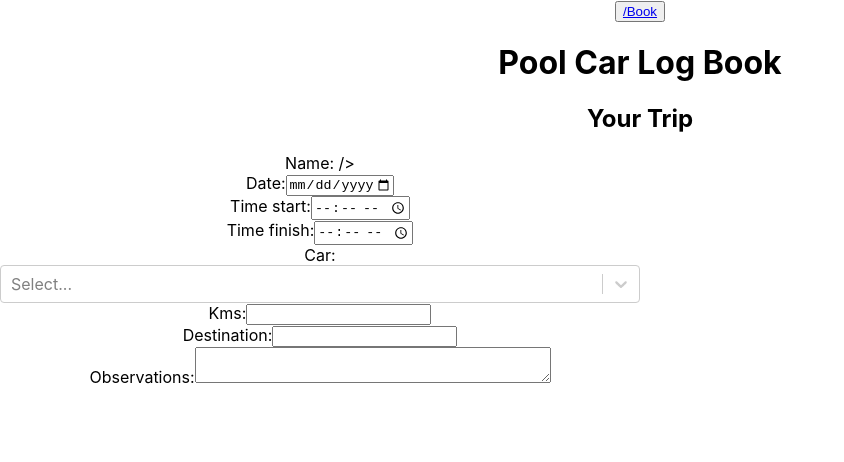
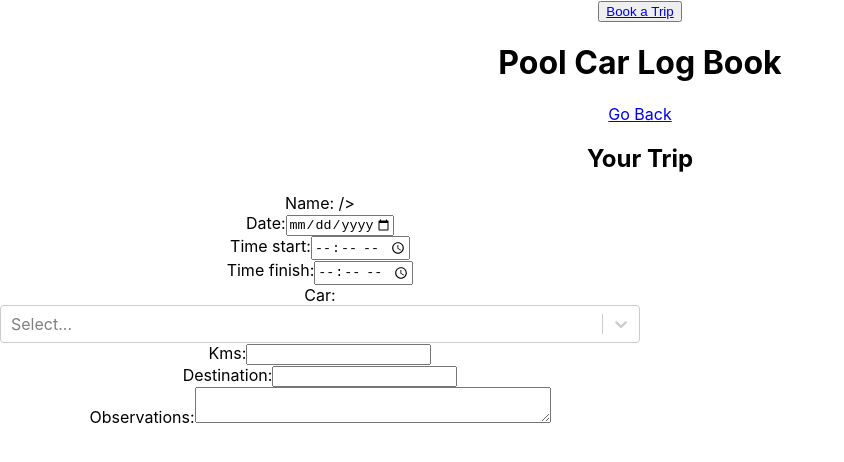
Before and after one commit to inesqtr/PoolCarLogbook-Volkswagen, a React (Create React App) app in the folder front/: page /trips/1 in a window 1280 px wide. Shown: the top 462 px of the page, without its empty margins (0-844 px from the left). Built offline with nearby package versions, Linux system fonts and the light colour scheme; no server answers.

Commit message:
add back button

```diff
--- a/front/src/App.js
+++ b/front/src/App.js
@@ -1,6 +1,5 @@
 import React, { Component } from 'react';
 import { Route, Link } from 'react-router-dom';
-
 import './App.css';
 import TripsList from './TripsList/TripsList';
 import Booking from './Booking/Booking';
@@ -33,27 +32,23 @@
       <div className="App">
         <button><Link
           to="/book">
-          /Book</Link>
+          Book a Trip</Link>
         </button>
         <h1>Pool Car Log Book</h1>
         <Route
           exact
           path="/"
           render={() => (
-            <>
-              <TripsList
-                trips={trips}
-              />
-            </>
+            <TripsList
+              trips={trips}
+            />
           )}
         />
         <Route
           exact
           path="/book"
           render={() => (
-            <>
-              <Booking />
-            </>
+            <Booking />
           )}
         />
         <Route path='/trips/:id' render={(routerProps) => <EditTrip trip={routerProps.location.state} />} />
--- a/front/src/Booking/Booking.js
+++ b/front/src/Booking/Booking.js
@@ -1,8 +1,10 @@
 import React from 'react';
+import { Link } from 'react-router-dom';
 import Form from '../Form/Form';
 
 const Booking = () => (
   <div>
+    <Link to="/" className='backButton'>Go Back</Link>
     <h2>Book a trip</h2>
     <Form />
   </div>
--- a/front/src/EditTrip/EditTrip.js
+++ b/front/src/EditTrip/EditTrip.js
@@ -1,8 +1,10 @@
 import React from 'react';
+import { Link } from 'react-router-dom';
 import Form from '../Form/Form';
 
 const EditTrip = () => (
   <div>
+    <Link to="/" className='backButton'>Go Back</Link>
     <h2>Your Trip</h2>
     <Form />
   </div>
```
Also changed, not shown: front/src/App.css (line endings or trailing spaces), 1 other file (tests, documents, lock files or other folders).
